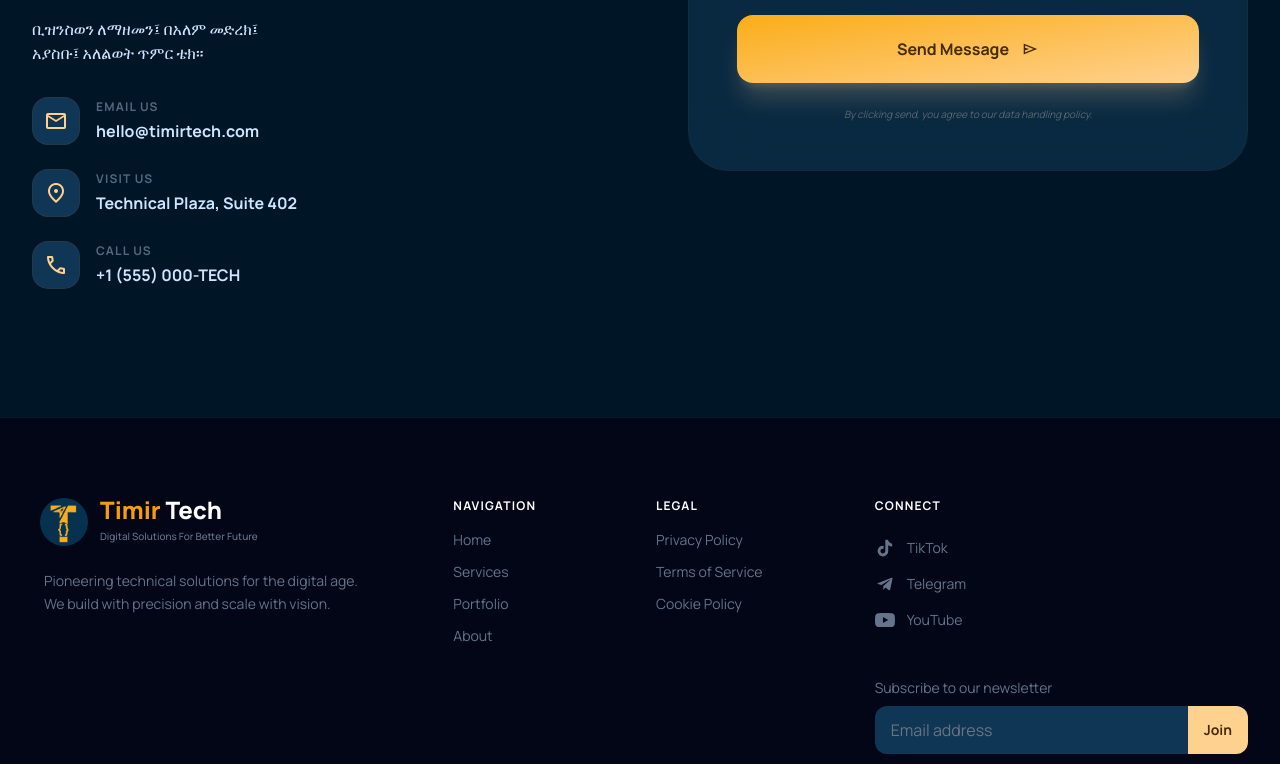
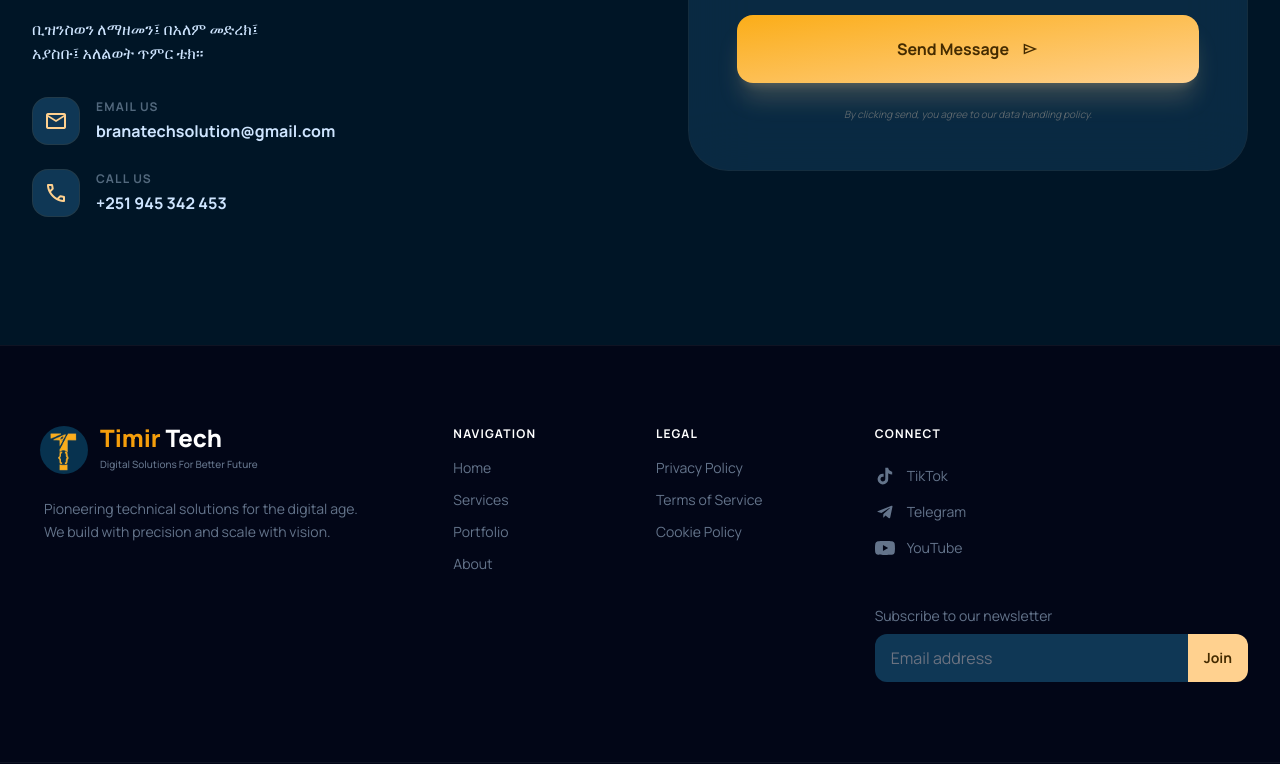
Before and after one commit to fsr-software-solution/Timir-tech, a React (Vite) app in the folder frontend/: page / in a window 1280 px wide. Shown: the part 5556-6320 px from the top of the page. Built offline with nearby package versions, Linux system fonts and the light colour scheme.

Commit message:
feat: add contact section with form submission to backend API

```diff
--- a/frontend/src/Components/home/Contact.jsx
+++ b/frontend/src/Components/home/Contact.jsx
@@ -97,9 +97,8 @@ const Contact = () => {
 
                         <div className="space-y-6">
                             {[
-                                { icon: 'mail', label: 'Email Us', value: 'hello@timirtech.com', link: 'mailto:hello@timirtech.com' },
-                                { icon: 'location_on', label: 'Visit Us', value: 'Technical Plaza, Suite 402', link: '#' },
-                                { icon: 'call', label: 'Call Us', value: '+1 (555) 000-TECH', link: 'tel:+1555000TECH' }
+                                { icon: 'mail', label: 'Email Us', value: 'branatechsolution@gmail.com', link: 'mailto:branatechsolution@gmail.com' },
+                                { icon: 'call', label: 'Call Us', value: '+251 945 342 453', link: 'tel:+251945342453' }
                             ].map((info, idx) => (
                                 <a key={idx} href={info.link} className="flex items-center gap-4 group">
                                     <div className="w-12 h-12 rounded-2xl bg-surface-container-highest border border-outline-variant/30 flex items-center justify-center group-hover:border-primary/50 group-hover:bg-primary/5 transition-all">
```
